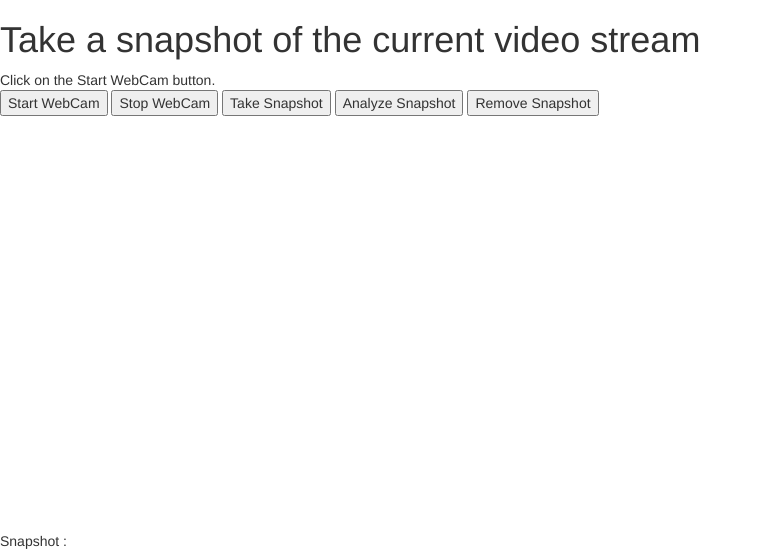
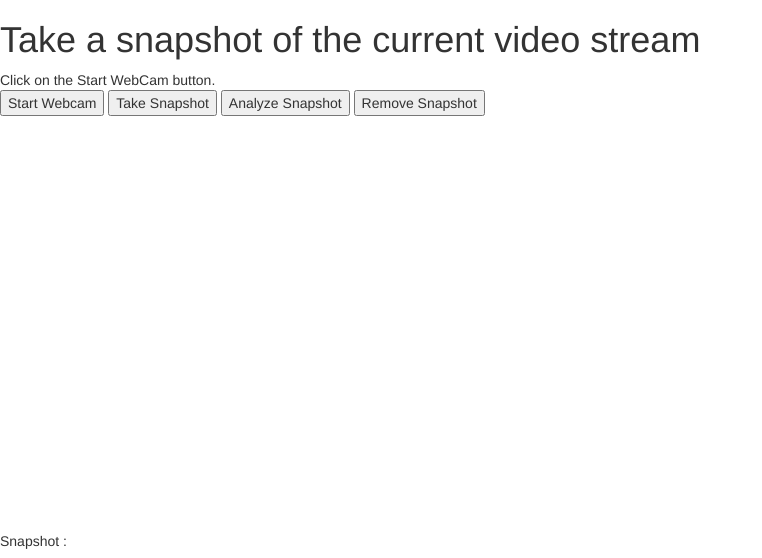
Before and after one commit to tmlstevens/detect-and-play, a plain HTML site: page index.html in a window 1280 px wide. Shown: the whole page, without its empty margins (0-762 px from the left). Drawn offline with nearby package versions, Linux system fonts and the light colour scheme.

Commit message:
Update index.html

```diff
--- a/index.html
+++ b/index.html
@@ -12,8 +12,7 @@
     <h1>Take a snapshot of the current video stream</h1>
    Click on the Start WebCam button.
      <p>
-    <button  onclick="startWebcam();">Start WebCam</button>
-    <button onclick="stopWebcam();">Stop WebCam</button>
+    <button id="on-off">Start Webcam</button>
        <button id="snapshotMan" onclick="snapshot();" >Take Snapshot</button>
        <button onclick="ajaxScreenShot();">Analyze Snapshot</button>
        <button onclick="removesnapshot();">Remove Snapshot</button>
```
